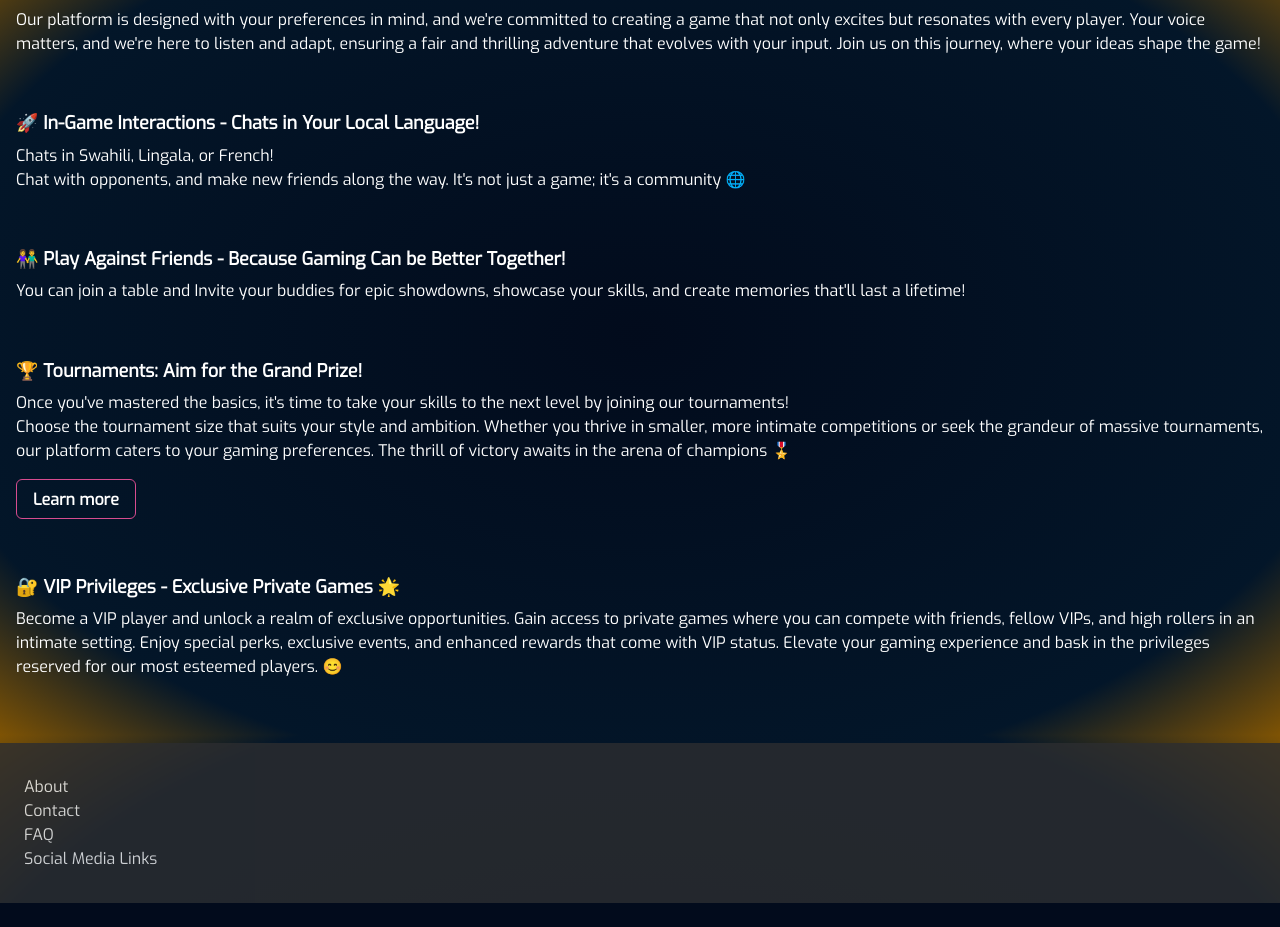
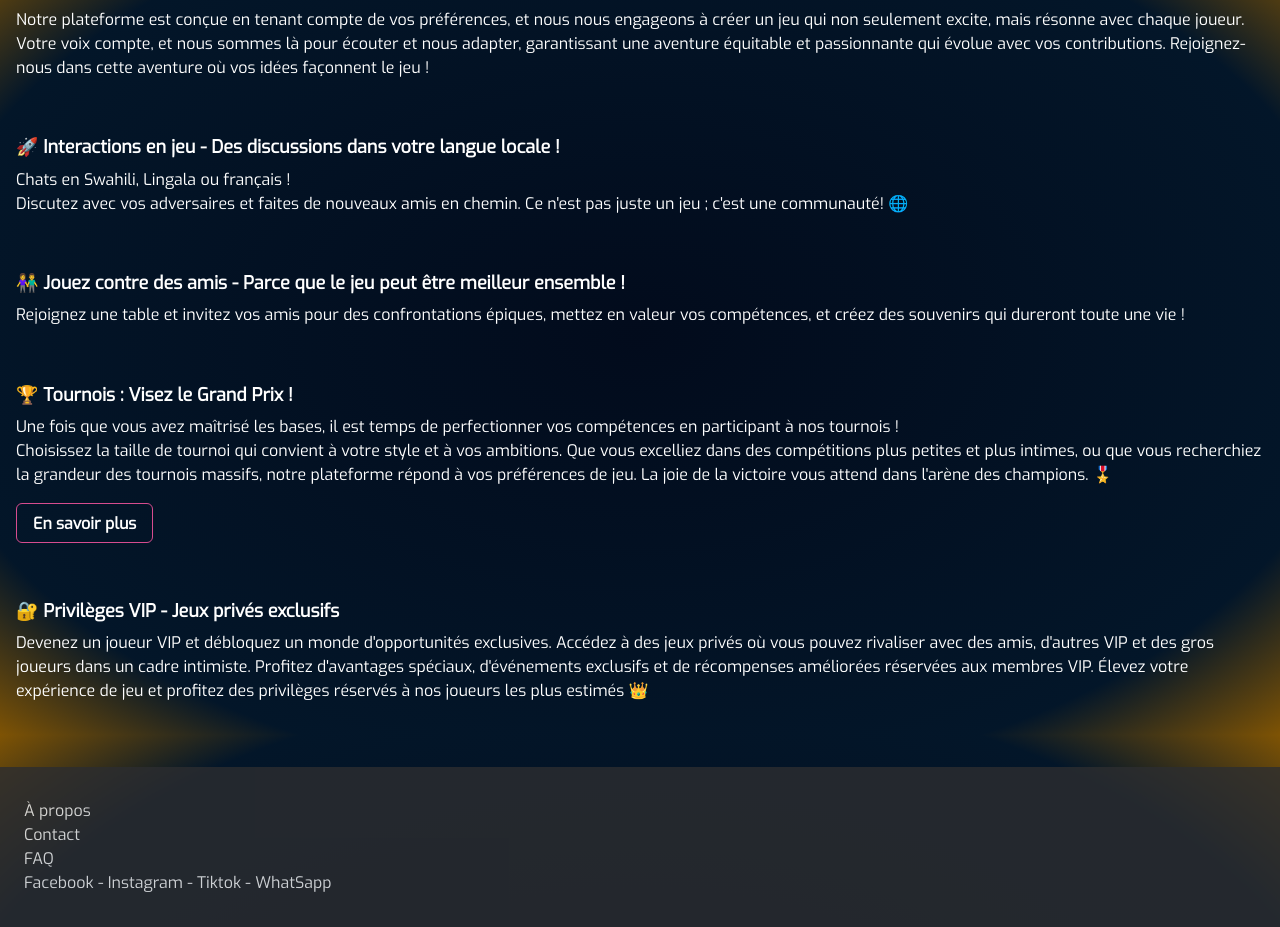
Before and after one commit to MackKaputo/simplewin-website, a Next.js app: page / in a window 1280 px wide. Shown: the part 2465-3392 px from the top of the page. Before the commit the page ends 3368 px from the top, so only its background shows below. Built offline with nearby package versions, Linux system fonts and the light colour scheme.

Commit message:
website fully in french!

```diff
--- a/components/Features.tsx
+++ b/components/Features.tsx
@@ -8,63 +8,90 @@ const Features = () => {
     <Flex direction={["column"]} gap={["1rem"]} px={["1rem"]} pb={["3rem"]}>
         <Box py={["1rem"]}>
             <Box fontWeight={["bold"]} fontSize={["lg"]} py={[".4rem"]}>
-                🤝 Your Voice Matters!
+                {/* 🤝 Your Voice Matters! */}
+                🤝 Votre voix compte !
             </Box>
             <Box>
+                {/* {`
+                    Our platform is designed with your preferences in mind,
+                    and we're committed to creating a game that not only excites but resonates with every player. Your voice matters,
+                    and we're here to listen and adapt, ensuring a fair and thrilling adventure that evolves with your input.
+                    Join us on this journey, where your ideas shape the game!`
+                } */}
                 {`
-                Our platform is designed with your preferences in mind,
-                and we're committed to creating a game that not only excites but resonates with every player. Your voice matters,
-                and we're here to listen and adapt, ensuring a fair and thrilling adventure that evolves with your input.
-                Join us on this journey, where your ideas shape the game!`
-                }
+                    Notre plateforme est conçue en tenant compte de vos préférences, et nous nous engageons à créer un jeu qui non seulement excite,
+                    mais résonne avec chaque joueur. Votre voix compte, et nous sommes là pour écouter et nous adapter, garantissant une aventure équitable
+                    et passionnante qui évolue avec vos contributions. Rejoignez-nous dans cette aventure où vos idées façonnent le jeu !
+                `}
             </Box>
         </Box>
         <Box py={["1rem"]}>
             <Box fontWeight={["bold"]} fontSize={["lg"]} py={[".4rem"]}>
-                🚀 In-Game Interactions - Chats in Your Local Language!
+                {/* 🚀 In-Game Interactions - Chats in Your Local Language! */}
+                🚀 Interactions en jeu - Des discussions dans votre langue locale !
             </Box>
             <Box>
-                Chats in Swahili, Lingala, or French!
+                {/* Chats in Swahili, Lingala, or French! */}
+                Chats en Swahili, Lingala ou français !
             </Box>
             <Box>
-                {`Chat with opponents, and make new friends along the way.  It's not just a game; it's a community `}🌐
+                {/* {`Chat with opponents, and make new friends along the way.  It's not just a game; it's a community `}🌐 */}
+                {`Discutez avec vos adversaires et faites de nouveaux amis en chemin. Ce n'est pas juste un jeu ; c'est une communauté!`} 🌐
             </Box>
         </Box>
         <Box py={["1rem"]}>
             <Box fontWeight={["bold"]} fontSize={["lg"]} py={[".4rem"]}>
-                👫 Play Against Friends - Because Gaming Can be Better Together!
+                {/* 👫 Play Against Friends - Because Gaming Can be Better Together! */}
+                {`👫 Jouez contre des amis - Parce que le jeu peut être meilleur ensemble !`}
             </Box>
             <Box>
-                {`You can join a table and Invite your buddies for epic showdowns, showcase your skills, and create memories that'll last a lifetime!`}
+                {/* {`You can join a table and Invite your buddies for epic showdowns, showcase your skills, and create memories that'll last a lifetime!`} */}
+                {`Rejoignez une table et invitez vos amis pour des confrontations épiques, mettez en valeur vos compétences, et créez des souvenirs qui dureront toute une vie !`}
             </Box>
         </Box>
         <Box py={["1rem"]}>
             <Box fontWeight={["bold"]} fontSize={["lg"]} py={[".4rem"]}>
-                🏆 Tournaments: Aim for the Grand Prize!
+                {/* 🏆 Tournaments: Aim for the Grand Prize! */}
+                🏆 Tournois : Visez le Grand Prix !
             </Box>
             <Box>
-                {`Once you've mastered the basics, it's time to take your skills to the next level by joining our tournaments!`}<br />
-                {` Choose the tournament size that suits your style and ambition. Whether you thrive in smaller,
+                {/* {`Once you've mastered the basics, it's time to take your skills to the next level by joining our tournaments!`}<br /> */}
+                {/* {` Choose the tournament size that suits your style and ambition. Whether you thrive in smaller,
                     more intimate competitions or seek the grandeur of massive tournaments, our platform caters to your gaming preferences.
-                    The thrill of victory awaits in the arena of champions `}🎖️
+                    The thrill of victory awaits in the arena of champions
+                `}🎖️ */}
+                {`Une fois que vous avez maîtrisé les bases, il est temps de perfectionner vos compétences en participant à nos tournois !`}<br />
+                {`
+                    Choisissez la taille de tournoi qui convient à votre style et à vos ambitions. Que vous excelliez dans des compétitions plus petites et plus intimes,
+                    ou que vous recherchiez la grandeur des tournois massifs, notre plateforme répond à vos préférences de jeu.
+                    La joie de la victoire vous attend dans l'arène des champions.
+                `} 🎖️
             </Box>
             <Box display={["flex"]} justifyContent={["flex-start"]} pt={["1rem"]}>
                 <Link href="/how-tournaments-work">
                     <Button variant={["outline"]} color={["white"]} borderColor={backgroundColors.pink}>
-                        Learn more
+                        {/* Learn more */}
+                        En savoir plus
                     </Button>
                 </Link>
             </Box>
         </Box>
         <Box py={["1rem"]}>
             <Box fontWeight={["bold"]} fontSize={["lg"]} py={[".4rem"]}>
-                🔐 VIP Privileges - Exclusive Private Games 🌟
+                {/* 🔐 VIP Privileges - Exclusive Private Games 🌟 */}
+                🔐 Privilèges VIP - Jeux privés exclusifs
             </Box>
             <Box>
-                {`Become a VIP player and unlock a realm of exclusive opportunities. Gain access to private games where you can compete with friends,
+                {/* {`Become a VIP player and unlock a realm of exclusive opportunities. Gain access to private games where you can compete with friends,
                     fellow VIPs, and high rollers in an intimate setting. Enjoy special perks, exclusive events, and enhanced rewards that come with VIP status.
                     Elevate your gaming experience and bask in the privileges reserved for our most esteemed players.
-                `} 😊
+                `} 😊 */}
+                {`
+                    Devenez un joueur VIP et débloquez un monde d'opportunités exclusives.
+                    Accédez à des jeux privés où vous pouvez rivaliser avec des amis, d'autres VIP et des gros joueurs dans un cadre intimiste.
+                    Profitez d'avantages spéciaux, d'événements exclusifs et de récompenses améliorées réservées aux membres VIP.
+                    Élevez votre expérience de jeu et profitez des privilèges réservés à nos joueurs les plus estimés
+                `} 👑
             </Box>
         </Box>
     </Flex>
--- a/components/Footer.tsx
+++ b/components/Footer.tsx
@@ -6,7 +6,8 @@ const Footer = () => {
   return (
     <Box py={["2rem"]} px={["1.5rem"]} bg={backgroundColors.dark_gray} opacity={[".8"]}>
         <Box>
-          About
+          {/* About */}
+          À propos
         </Box>
         <Box>
           Contact
@@ -15,7 +16,7 @@ const Footer = () => {
           FAQ
         </Box>
         <Box>
-          Social Media Links
+          Facebook - Instagram - Tiktok - WhatSapp
         </Box>
     </Box>
   )
--- a/components/NavBar.tsx
+++ b/components/NavBar.tsx
@@ -86,13 +86,15 @@ export default function NavBar() {
                   <List>
                     <Link href="/how-tournaments-work">
                       <ListItem p="1rem" onClick={onClose}>
-                      How tournaments work
+                        {/* How tournaments work */}
+                        Fonctionnement des tournois
                       </ListItem>
                     </Link>
                     <hr style={{ opacity: ".5"}} />
                     <Link href="/">
                       <ListItem p="1rem" onClick={onClose}>
-                        About
+                        {/* About */}
+                        À propos
                       </ListItem>
                     </Link>
                     <hr style={{ opacity: ".5"}}/>
@@ -114,12 +116,14 @@ export default function NavBar() {
                 <Flex pt={["3rem"]} justify={["space-around"]}>
                   <Box>
                     <Button colorScheme='orange'>
-                      Signup
+                      {/* Signup */}
+                      Inscription
                     </Button>
                   </Box>
                   <Box>
                     <Button colorScheme='orange'>
-                      Signin
+                      {/* Signin */}
+                      Connexion
                     </Button>
                   </Box>
                 </Flex>
```
